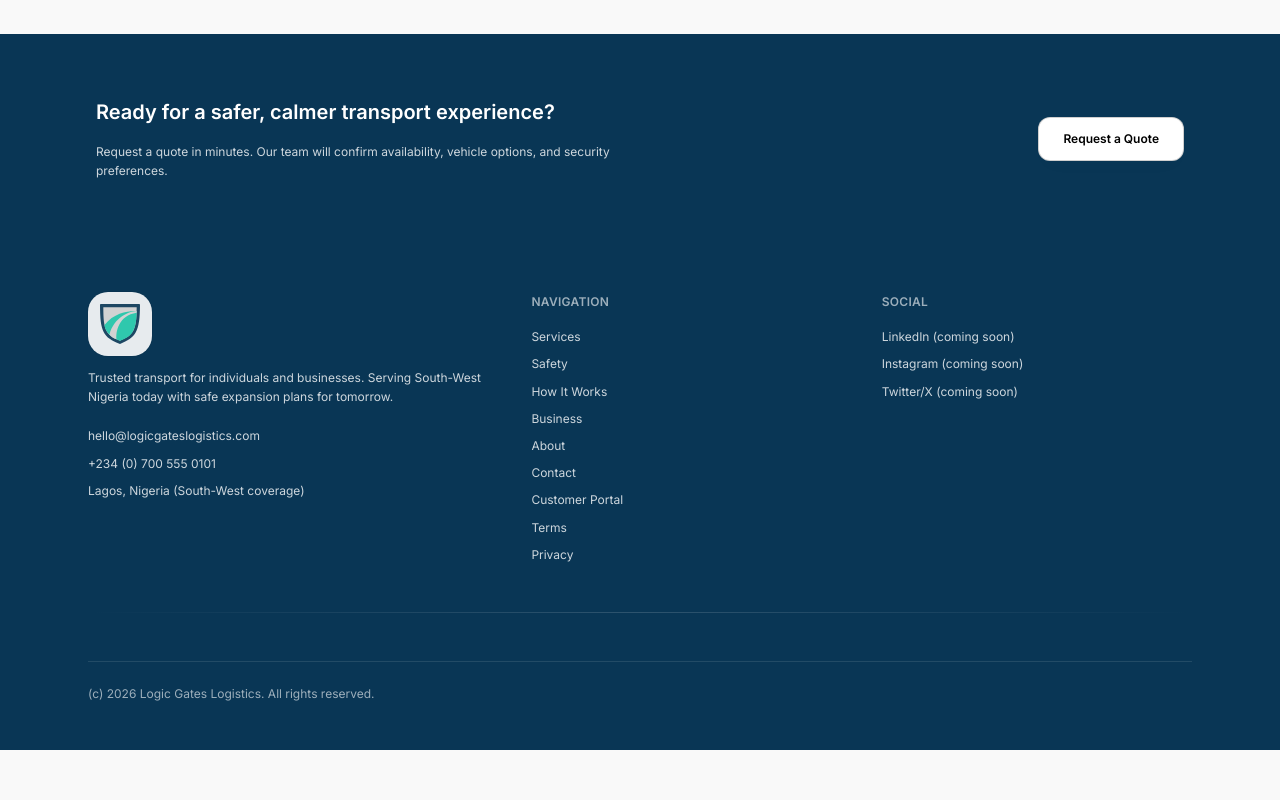
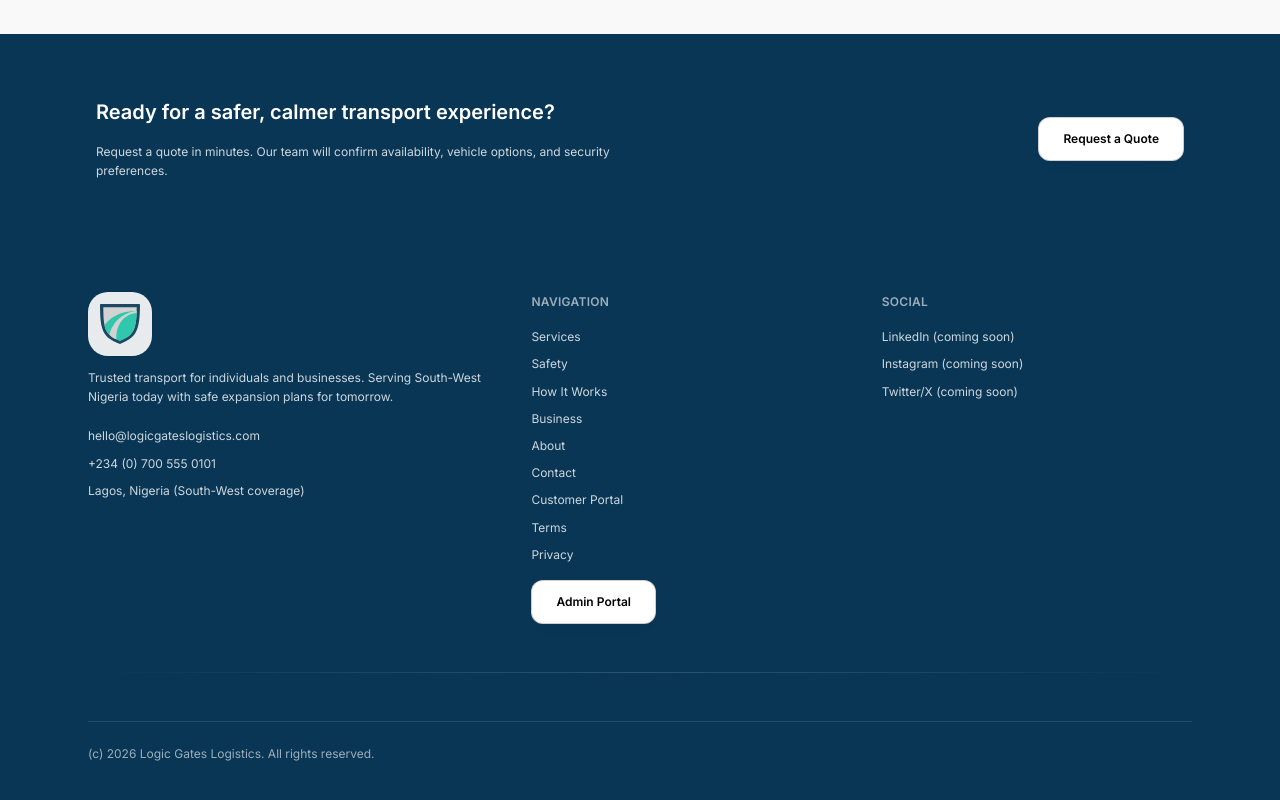
Before and after one commit to adesinamayowalogicgates-sketch/logic-gates-logistics, a Next.js app: page / in a window 1280 px wide. Shown: the part 2618-3418 px from the top of the page. Before the commit the page ends 3368 px from the top, so only its background shows below. Built offline with nearby package versions, Linux system fonts and the light colour scheme.

Commit message:
Add admin portal button in footer

```diff
--- a/components/Footer.tsx
+++ b/components/Footer.tsx
@@ -58,6 +58,9 @@ export default function Footer() {
                 </li>
               ))}
             </ul>
+            <Link href="/admin/login" className="btn-outline mt-4 inline-flex">
+              Admin Portal
+            </Link>
           </div>
 
           <div>
```
